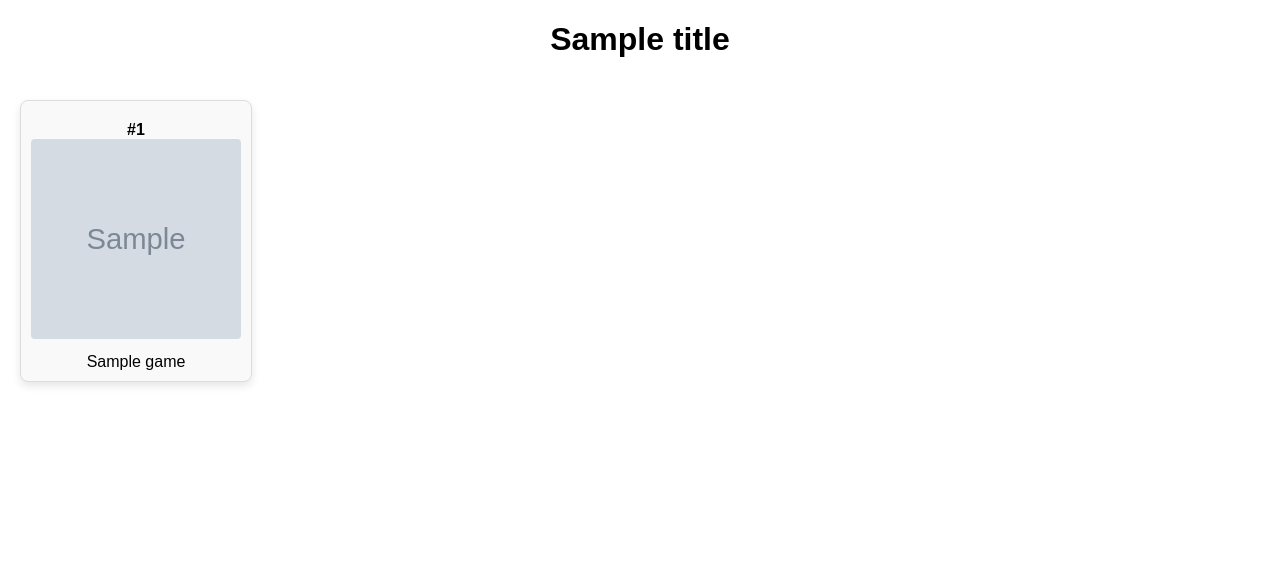
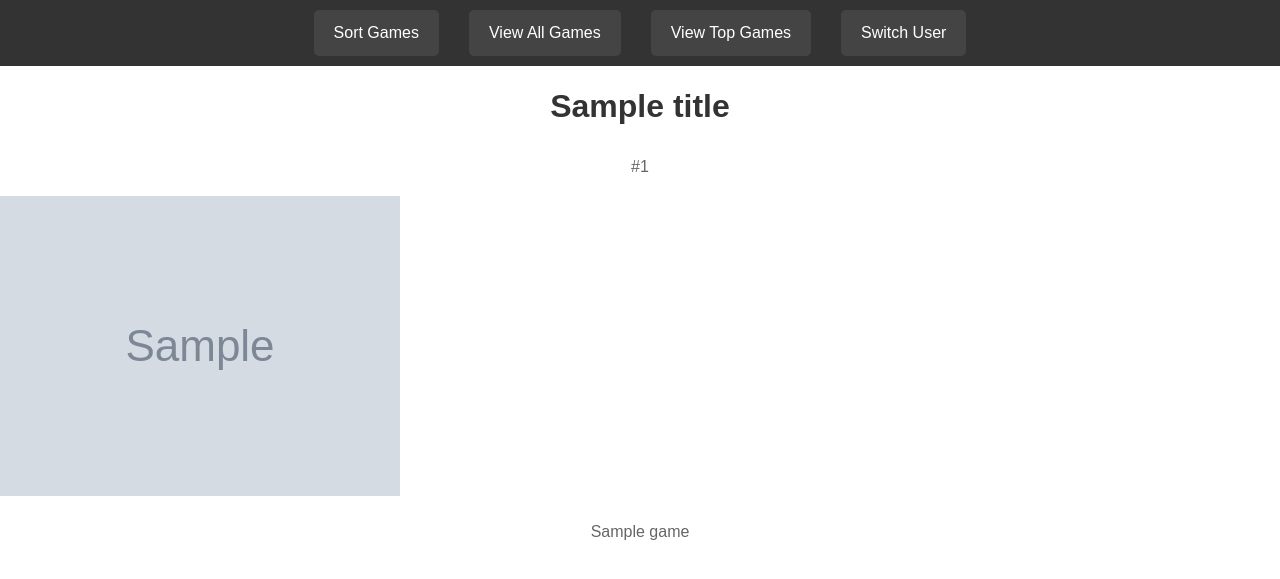
Before and after one commit to otteydw/bggsorter, a Flask app: template templates/top_games.html in a window 1280 px wide. Shown: the top 579 px of the page. Run offline with Flask 3, Linux system fonts and the light colour scheme; the template is opened without the code that fills it: most values are stand-ins (such as "Sample title", 1, 10 or a date in 2020); grey boxes marked "Sample" are stand-in pictures.

Commit message:
Add menu to a header bar
    Add header menu template

    Replace statuc menu page.

    Add 'Switch User' option to the menu.

```diff
--- a/app.py
+++ b/app.py
@@ -119,29 +119,39 @@ def max_comparisons(n):
     return math.ceil(math.log2(n + 1))
 
 
-@app.route("/", methods=["GET"])
+@app.route("/", methods=["GET", "POST"])
 def index():
-    """Display the index page of the application.
+    """Display the index page of the application or redirect based on user data.
 
-    This route function handles GET requests to display the index page of the
-    application. It serves as the entry point for users.
+    This route function handles GET and POST requests. On a GET request, it
+    displays the index page. On a POST request (or if a `username` query
+    parameter is provided), it checks for user data and redirects the user
+    to the appropriate page based on whether unsorted data exists.
 
     Args:
         None
 
     Returns:
-        str: A rendered 'index.html' template.
+        str: A rendered 'index.html' template if no username is provided.
+        werkzeug.wrappers.Response: A redirect to the 'load' or 'games' route based on user data.
 
     Raises:
         None
 
     Route: /
-    Methods: GET
+    Methods: GET, POST
     Query Parameters:
-        None
+        username (str, optional): The username used to load user-specific data.
     """
+    username = request.args.get("username") or request.form.get("username")
+    if not username:
+        return render_template("index.html")
 
-    return render_template("index.html")
+    user_data = load_data(username)
+    if not user_data["unsorted"]:
+        return redirect(url_for("load", username=username))
+
+    return redirect(url_for("games", username=username))
 
 
 @app.route("/load", methods=["GET", "POST"])
@@ -158,7 +168,7 @@ def load():
     Returns:
         Union[str, werkzeug.wrappers.Response]:
             - For GET requests: Returns a rendered 'load.html' template with the username.
-            - For POST requests: Redirects to the menu page after loading and saving user data.
+            - For POST requests: Redirects to the games page after loading and saving user data.
 
     Raises:
         None
@@ -182,48 +192,9 @@ def load():
             user_data["unsorted"] = [{"id": game["id"], "name": game["name"], "image": game["image"]} for game in games]
             save_data(username, user_data)
 
-        return redirect(url_for("menu", username=username))
+        return redirect(url_for("games", username=username))
 
     return render_template("load.html", username=username)
-
-
-@app.route("/menu", methods=["GET", "POST"])
-def menu():
-    """Display a menu of available options for the application.
-
-    This route function handles both GET and POST requests to display a menu of
-    options for the user. It requires a 'username' parameter, either as a query
-    parameter or form data.
-
-    Args:
-        None
-
-    Returns:
-        Union[str, Tuple[str, int], werkzeug.wrappers.Response]:
-            - If a valid username is provided:
-                - For GET requests: Returns a rendered 'menu.html' template.
-                - For POST requests: If no unsorted data exists, returns a redirect
-                  to the load route. Otherwise, returns a rendered 'menu.html' template.
-            - If no username is provided: Returns an error message with a 400 status code.
-
-    Raises:
-        None
-
-    Route: /menu
-    Methods: GET, POST
-    Query/Form Parameters:
-        username (str): The username of the user accessing the menu.
-    """
-
-    username = request.args.get("username") or request.form.get("username")
-    if not username:
-        return "Username required", 400
-    if request.method == "POST":
-        user_data = load_data(username)
-        if not user_data["unsorted"]:
-            # Redirect to the load_data route if no unsorted data exists
-            return redirect(url_for("load", username=username))
-    return render_template("menu.html", username=username)
 
 
 @app.route("/games")
@@ -257,7 +228,7 @@ def games():
     user_data = load_data(username)
     all_games = user_data["unsorted"] + user_data["sorted"]
     all_games.sort(key=lambda game: game["name"])  # Assuming games have a "name" key
-    return render_template("games.html", games=all_games)
+    return render_template("games.html", stylesheet="gamelist.css", username=username, games=all_games)
 
 
 @app.route("/top_games")
@@ -299,7 +270,14 @@ def top_games():
     else:
         max = int(max)
         title = f"Top {max} Games for {username}"
-    return render_template("top_games.html", title=title, max=max, games=user_data["sorted"][:max])
+    return render_template(
+        "top_games.html",
+        stylesheet="gamelist.css",
+        username=username,
+        title=title,
+        max=max,
+        games=user_data["sorted"][:max],
+    )
 
 
 @app.route("/sort", methods=["GET", "POST"])
--- /dev/null
+++ b/static/header.css
@@ -0,0 +1,44 @@
+/* Header styles */
+header {
+    background-color: #333;
+    color: white;
+    padding: 10px 0;
+    position: fixed;
+    top: 0;
+    width: 100%;
+    z-index: 1000;
+}
+
+.navbar {
+    align-items: center;
+    display: flex;
+    justify-content: space-around;
+    padding: 0 10px;
+}
+
+.navbar a {
+    background-color: #444;
+    border-radius: 5px;
+    color: white;
+    padding: 10px 20px;
+    text-decoration: none;
+    transition: background-color 0.3s ease;
+}
+
+.navbar a:hover {
+    background-color: #555;
+}
+
+@media (min-width: 800px) {
+    .navbar {
+        justify-content: center;
+    }
+
+    .navbar a {
+        margin: 0 15px;
+    }
+}
+
+main {
+    padding-top: 60px;
+}
--- /dev/null
+++ b/templates/base.html
@@ -0,0 +1,29 @@
+<!DOCTYPE html>
+<html lang="en">
+    <head>
+        <meta charset="UTF-8">
+        <meta name="viewport" content="width=device-width, initial-scale=1.0">
+        <title>
+            {% block title %}My Flask App{% endblock %}
+        </title>
+        <link rel="stylesheet"
+              href="{{ url_for('static', filename='header.css') }}">
+        <link rel="stylesheet"
+              href="{{ url_for('static', filename=stylesheet|default('styles.css') ) }}">
+    </head>
+    <body>
+        <!-- Header -->
+        <header>
+            <nav class="navbar">
+                <a href="{{ url_for('sort_games', username=username) }}">Sort Games</a>
+                <a href="{{ url_for('games', username=username) }}">View All Games</a>
+                <a href="{{ url_for('top_games', username=username) }}">View Top Games</a>
+                <a href="{{ url_for("index") }}">Switch User</a>
+            </nav>
+        </header>
+        <!-- Main content -->
+        <main>
+            {% block content %}{% endblock %}
+        </main>
+    </body>
+</html>
--- a/templates/index.html
+++ b/templates/index.html
@@ -11,7 +11,7 @@
     <body>
         <div class="form-container">
             <h1>Enter Your BGG Username</h1>
-            <form action="/menu" method="post">
+            <form action="/" method="post">
                 <label for="username">Username:</label>
                 <input type="text" id="username" name="username" required>
                 <button type="submit" class="btn">Submit</button>
--- a/templates/top_games.html
+++ b/templates/top_games.html
@@ -1,14 +1,6 @@
-<!DOCTYPE html>
-<html lang="en">
-    <head>
-        <meta charset="UTF-8">
-        <meta name="viewport" content="width=device-width, initial-scale=1.0">
-        <title>{{ title }}</title>
-        <link rel="stylesheet"
-              type="text/css"
-              href="{{ url_for('static', filename='gamelist.css') }}">
-    </head>
-    <body>
+{% extends "base.html" %}
+{% block title %}{{ title }}{% endblock %}
+{% block content %}
     <h1>{{ title }}</h1>
     <ul class="game-grid">
         {% for game in games %}
@@ -19,5 +11,4 @@
             </li>
         {% endfor %}
     </ul>
-    </body>
-</html>
+{% endblock %}
```
Also changed, not shown: templates/games.html (+4 -13 lines), templates/menu.html (deleted, +0 -19 lines), templates/sort_first_game.html (+4 -14 lines), templates/sort_games.html (+4 -14 lines). Lines whose indentation alone changed are shown as unchanged.
